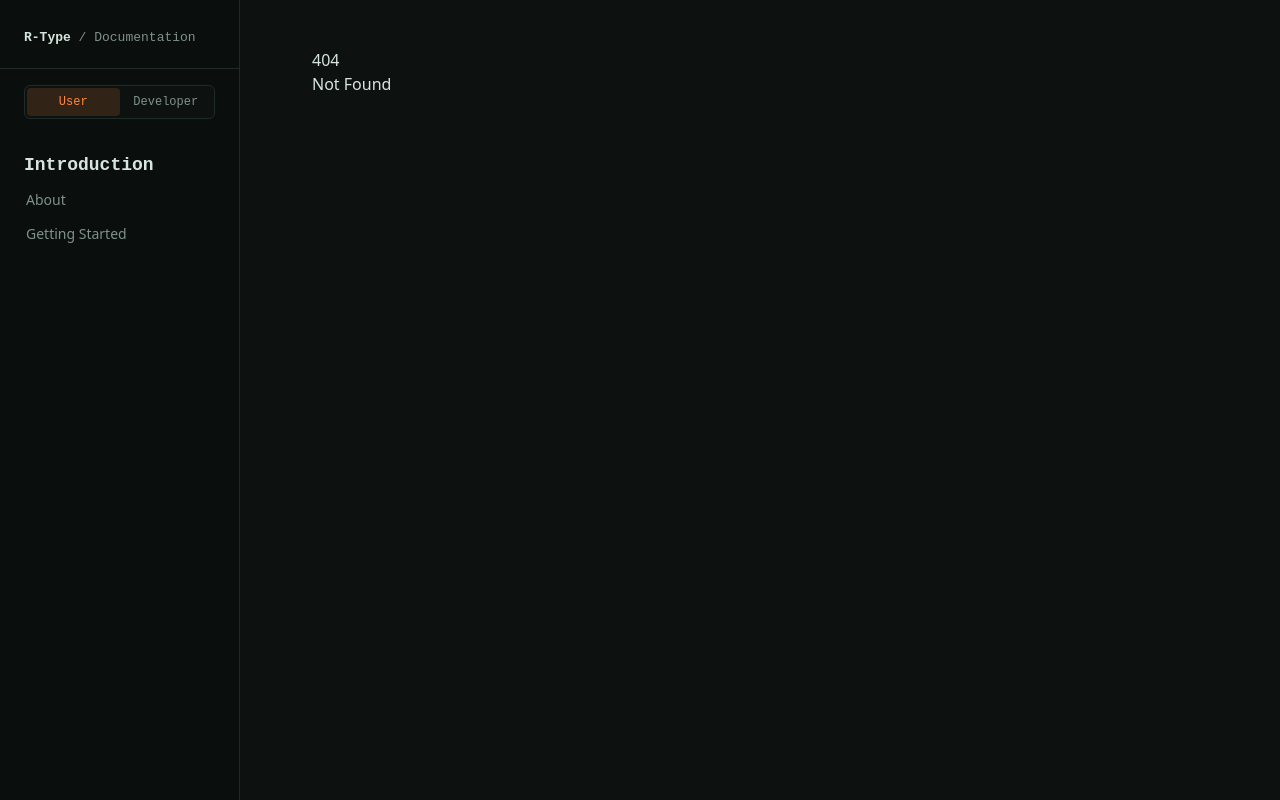
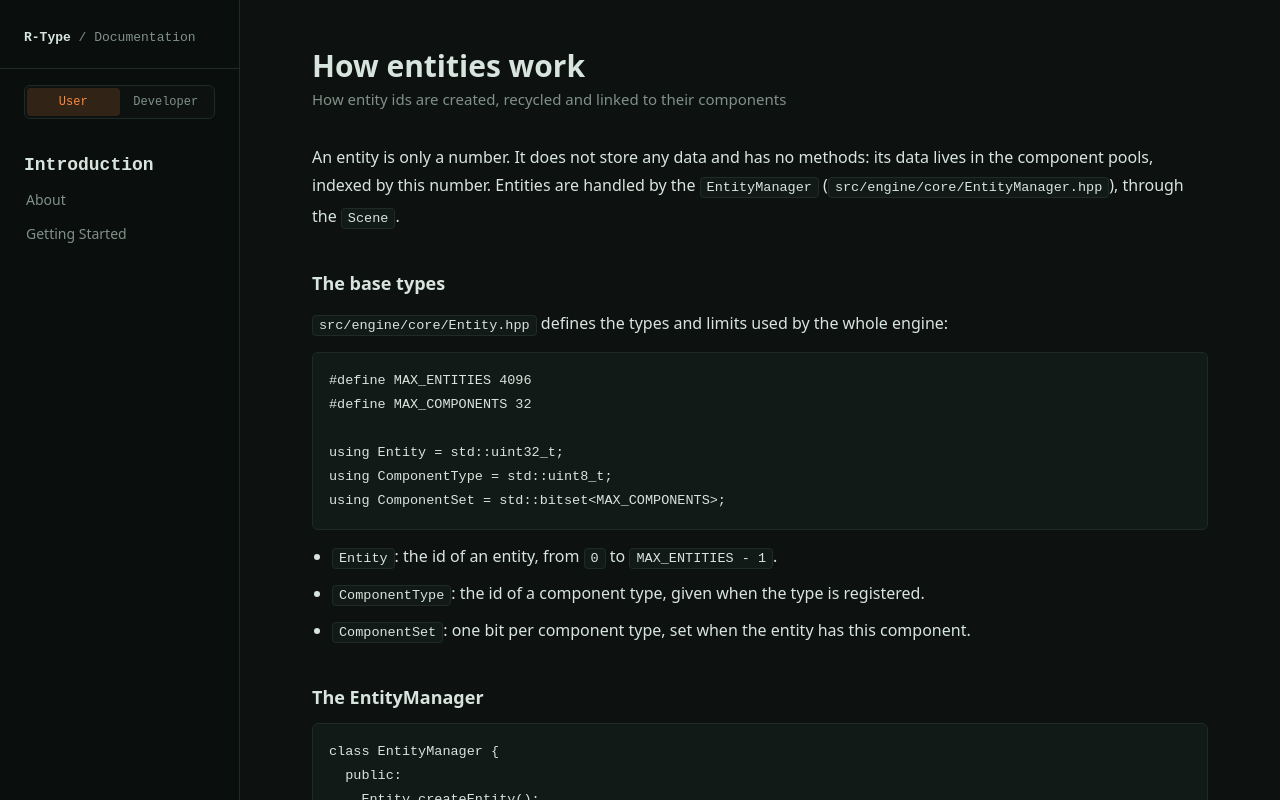
Before and after one commit to Yoyott29/R-Type, a SvelteKit app in the folder Documentation/R-Type/: page /developer/ecs-entities in a window 1280 px wide. Before the commit this address had no page. Built offline with nearby package versions, Linux system fonts and the light colour scheme.

Commit message:
[A.PI] [Initialize_ECS] Feat: added the entities page to the documentation

```diff
--- /dev/null
+++ b/Documentation/R-Type/src/routes/developer/ecs-entities/+page.svelte
@@ -0,0 +1,126 @@
+<script>
+	const typesExample = `#define MAX_ENTITIES 4096
+#define MAX_COMPONENTS 32
+
+using Entity = std::uint32_t;
+using ComponentType = std::uint8_t;
+using ComponentSet = std::bitset<MAX_COMPONENTS>;`;
+
+	const managerExample = `class EntityManager {
+  public:
+    Entity createEntity();
+    void destroyEntity(Entity entity);
+    void setupComponentSet(Entity entity, ComponentSet componentSet);
+    ComponentSet getComponentSet(Entity entity) const;
+    bool isAlive(Entity entity) const;
+
+  private:
+    std::queue<Entity> _availableEntities;                 // free ids
+    std::array<ComponentSet, MAX_ENTITIES> _componentSets; // components of each entity
+    std::uint32_t _livingEntityCount;
+    std::bitset<MAX_ENTITIES> _alive;                       // one bit per id
+};`;
+
+	const queueExample = `start               free ids: 0 1 2 3 ... 4095
+createEntity() -> 0  free ids: 1 2 3 ... 4095
+createEntity() -> 1  free ids: 2 3 ... 4095
+destroyEntity(0)     free ids: 2 3 ... 4095 0`;
+
+	const setExample = `registered types:  Position = 0, Velocity = 1, Sprite = 2, PlayerControlled = 3
+
+player     Position + Velocity + Sprite + PlayerControlled   ->  ...0000 1111
+decoration Position + Velocity + Sprite                      ->  ...0000 0111`;
+</script>
+
+<svelte:head>
+	<title>How entities work - R-Type docs</title>
+</svelte:head>
+
+{#snippet code(text)}
+	<pre
+		class="mt-3 overflow-x-auto rounded-md border border-[#1e2b26] bg-[#121a17] p-4 font-mono text-[13.5px] leading-6"><code
+			>{text}</code
+		></pre>
+{/snippet}
+
+{#snippet c(text)}<code
+		class="rounded border border-[#1e2b26] bg-[#121a17] px-1.5 py-0.5 font-mono text-[13.5px]"
+		>{text}</code
+	>{/snippet}
+
+<h1 class="text-3xl font-semibold">How entities work</h1>
+<p class="mt-1 mb-8 text-[15px] text-[#7f9189]">
+	How entity ids are created, recycled and linked to their components
+</p>
+
+<p class="max-w-[100ch] leading-7">
+	An entity is only a number. It does not store any data and has no methods: its data lives in the
+	component pools, indexed by this number. Entities are handled by the {@render c('EntityManager')}
+	({@render c('src/engine/core/EntityManager.hpp')}), through the {@render c('Scene')}.
+</p>
+
+<h2 class="mt-9 text-lg font-semibold">The base types</h2>
+<p class="mt-3 max-w-[100ch] leading-7">
+	{@render c('src/engine/core/Entity.hpp')} defines the types and limits used by the whole engine:
+</p>
+{@render code(typesExample)}
+<ul class="mt-3 max-w-[100ch] list-disc space-y-1.5 pl-5 leading-7">
+	<li>
+		{@render c('Entity')}: the id of an entity, from {@render c('0')} to
+		{@render c('MAX_ENTITIES - 1')}.
+	</li>
+	<li>
+		{@render c('ComponentType')}: the id of a component type, given when the type is registered.
+	</li>
+	<li>
+		{@render c('ComponentSet')}: one bit per component type, set when the entity has this component.
+	</li>
+</ul>
+
+<h2 class="mt-9 text-lg font-semibold">The EntityManager</h2>
+{@render code(managerExample)}
+
+<h3 class="mt-6 font-semibold">Creating and destroying</h3>
+<p class="mt-3 max-w-[100ch] leading-7">
+	At construction, every id from {@render c('0')} to {@render c('4095')} is pushed into a queue of
+	free ids. {@render c('createEntity')} takes the id at the front of the queue and marks it alive.
+	{@render c('destroyEntity')} clears the entity's {@render c('ComponentSet')}, marks it dead and
+	pushes its id at the back of the queue. A destroyed id is therefore reused as late as possible.
+</p>
+{@render code(queueExample)}
+<p class="mt-3 max-w-[100ch] leading-7">
+	Creating an entity while 4096 are already alive throws {@render c('EntityLimitError')}.
+</p>
+
+<h3 class="mt-6 font-semibold">The ComponentSet of each entity</h3>
+<p class="mt-3 max-w-[100ch] leading-7">
+	The manager keeps one {@render c('ComponentSet')} per entity. The {@render c('Scene')} updates it
+	each time a component is added or removed, and the systems compare it with their requirements to
+	know if the entity concerns them. The bit used by a component is its {@render c('ComponentType')},
+	which follows the registration order:
+</p>
+{@render code(setExample)}
+
+<h3 class="mt-6 font-semibold">Checking an entity</h3>
+<p class="mt-3 max-w-[100ch] leading-7">
+	{@render c('isAlive')} tells if an id is currently used. {@render c('Scene::destroyEntity')} uses it
+	to ignore entities that are already destroyed. {@render c('getComponentSet')} throws
+	{@render c('OutOfRangeEntityError')} for an id greater than or equal to {@render c('MAX_ENTITIES')}.
+</p>
+
+<h2 class="mt-9 text-lg font-semibold">Good to know</h2>
+<ul class="mt-3 max-w-[100ch] list-disc space-y-1.5 pl-5 leading-7">
+	<li>
+		Always create and destroy entities through the {@render c('Scene')}, never through the
+		{@render c('EntityManager')} directly: the Scene also cleans the component pools and the systems.
+	</li>
+	<li>
+		An {@render c('Entity')} value is only valid while the entity is alive. There is no version
+		number in the id, so an id kept after {@render c('destroyEntity')} can later point to a new
+		entity.
+	</li>
+	<li>
+		The arrays indexed by entity id are allocated once, with {@render c('MAX_ENTITIES')} entries, when
+		the manager is created.
+	</li>
+</ul>
```
